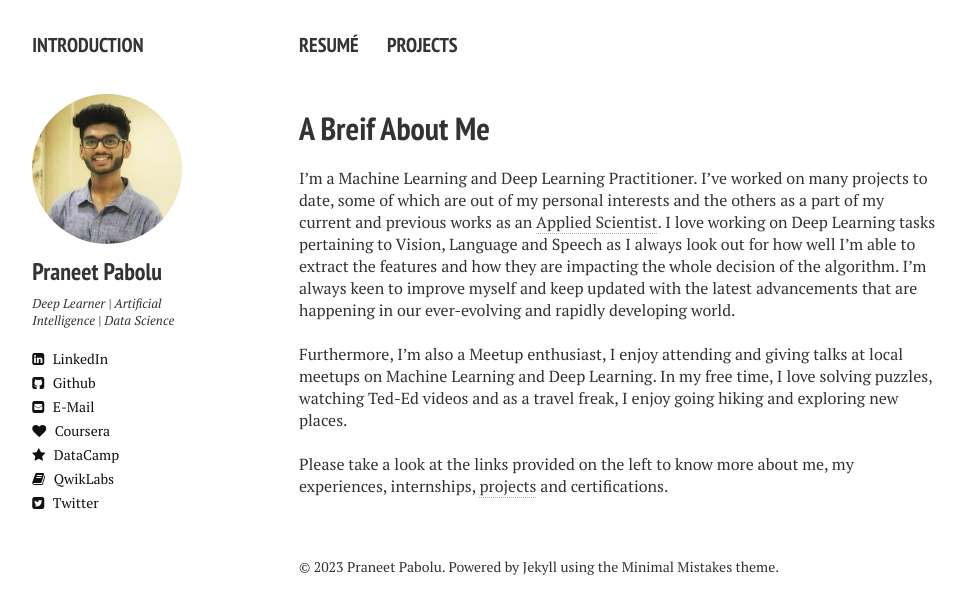
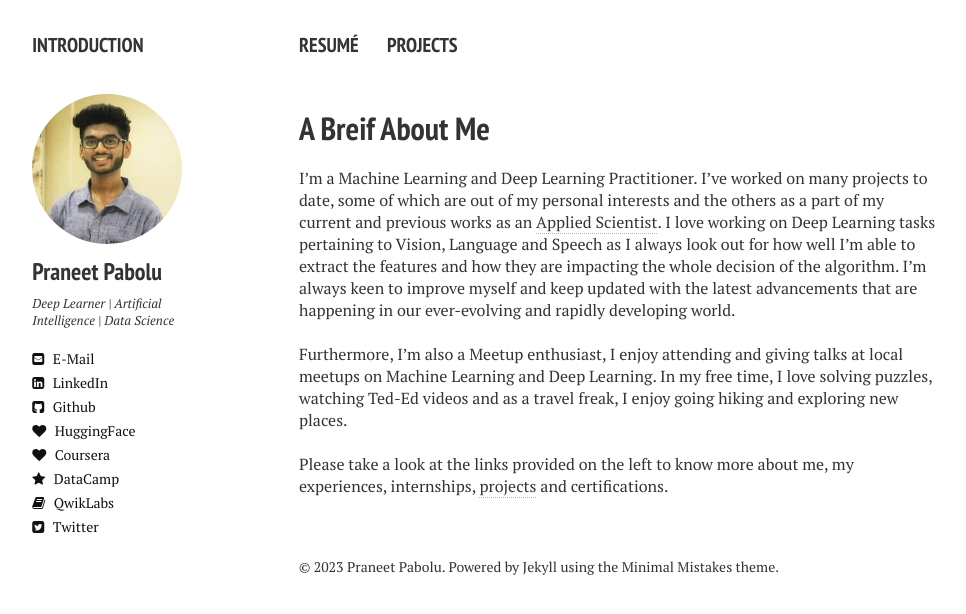
Before and after one commit to DeathReaper0965/deathreaper0965.github.io, a Jekyll site: the page built from index.md, in a window 1280 px wide. Shown: the top 614 px of the page, without its empty margins (21-987 px from the left). Built offline with Jekyll 4.4.1, drawn with Linux system fonts in a browser that asks for light colours; nearby versions of some CDN libraries; comment, search, counter and statistics services are not loaded.

Commit message:
Update _author-bio.html

```diff
--- a/_includes/_author-bio.html
+++ b/_includes/_author-bio.html
@@ -9,6 +9,7 @@
 <p>{{ site.owner.bio }}</p>
 {% if site.owner.google_scholar %}<a href="http://scholar.google.es/citations?user={{ site.owner.google_scholar }}" class="author-social" target="_blank"><i class="ai ai-google-scholar-square"></i>&nbsp; G. Scholar</a>{% endif %}
 {% if site.owner.facebook %}<a href="http://facebook.com/{{ site.owner.facebook }}" class="author-social" target="_blank"><i class="fa fa-facebook-square"></i> Facebook</a>{% endif %}
+{% if site.owner.email %}<a href="mailto:{{ site.owner.email | encode_email }}" class="author-social" target="_blank"><i class="fa fa-envelope-square"></i> E-Mail</a>{% endif %}
 {% if site.owner.linkedin %}<a href="http://linkedin.com/in/{{ site.owner.linkedin }}" class="author-social" target="_blank"><i class="fa fa-linkedin-square"></i> LinkedIn</a>{% endif %}
 {% if site.owner.instagram %}<a href="http://instagram.com/{{ site.owner.instagram }}" class="author-social" target="_blank"><i class="fa fa-instagram"></i> Instagram</a>{% endif %}
 {% if site.owner.tumblr %}<a href="http://{{ site.owner.tumblr }}.tumblr.com" class="author-social" target="_blank"><i class="fa fa-tumblr-square"></i> Tumblr</a>{% endif %}
@@ -19,7 +20,7 @@
 {% if site.owner.pinterest %}<a href="http://www.pinterest.com/{{ site.owner.pinterest }}" class="author-social" target="_blank"><i class="fa fa-pinterest"></i> Pinterest</a>{% endif %}
 {% if site.owner.foursquare %}<a href="http://foursquare.com/{{ site.owner.foursquare }}" class="author-social" target="_blank"><i class="fa fa-foursquare"></i> Foursquare</a>{% endif %}
 {% if site.owner.steam %}<a href="http://steamcommunity.com/id/{{ site.owner.steam }}" class="author-social" target="_blank"><i class="fa fa-steam-square"></i> Steam</a>{% endif %}
-{% if site.owner.email %}<a href="mailto:{{ site.owner.email | encode_email }}" class="author-social" target="_blank"><i class="fa fa-envelope-square"></i> E-Mail</a>{% endif %}
+{% if site.owner.coursera %}<a href="https://www.coursera.org/user/{{ site.owner.coursera }}" class="author-social" target="_blank"><i class="fa fa-heart"></i> HuggingFace</a>{% endif %}
 {% if site.owner.google_plus %}<a href="http://plus.google.com/{{ site.owner.google_plus }}" class="author-social" target="_blank"><i class="fa fa-google-plus-square"></i> Google+</a>{% endif %}
 {% if site.owner.coursera %}<a href="https://www.coursera.org/user/{{ site.owner.coursera }}" class="author-social" target="_blank"><i class="fa fa-heart"></i> Coursera</a>{% endif %}
 {% if site.owner.datacamp %}<a href="https://www.datacamp.com/profile/{{ site.owner.datacamp }}" class="author-social" target="_blank"><i class="fa fa-star"></i> DataCamp</a>{% endif %}
```
